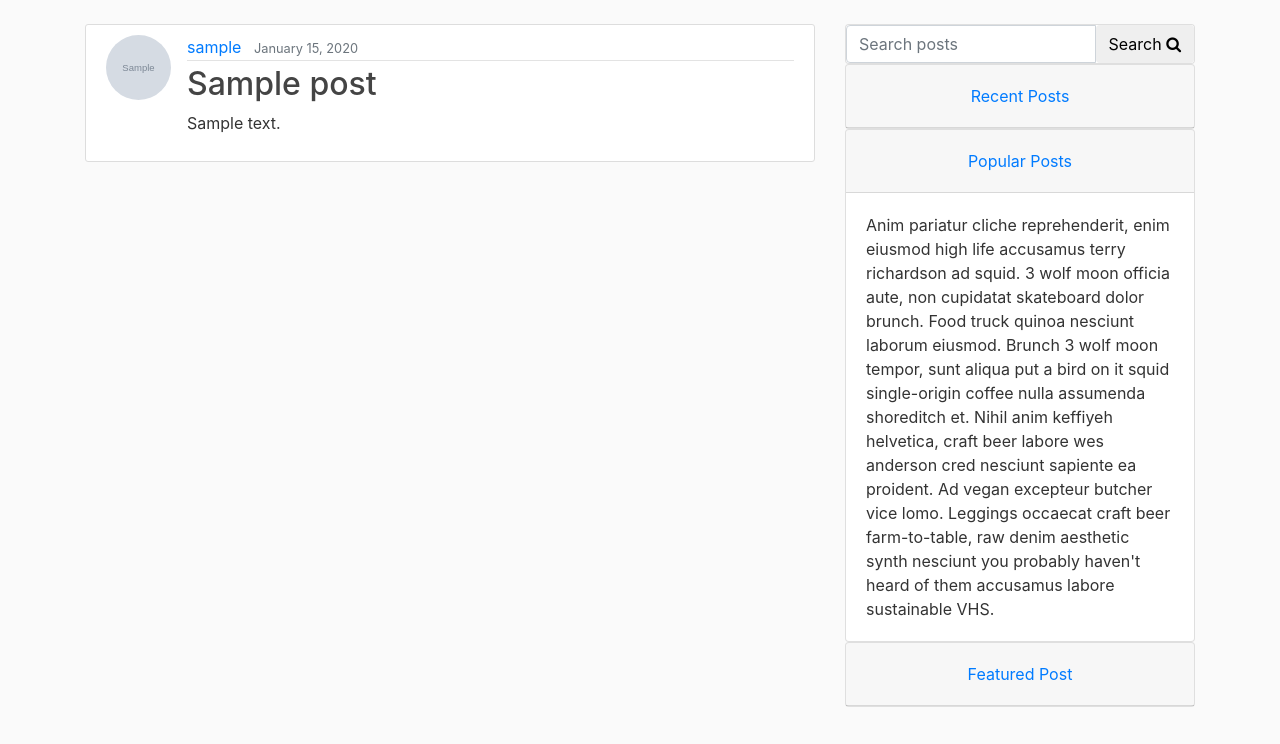
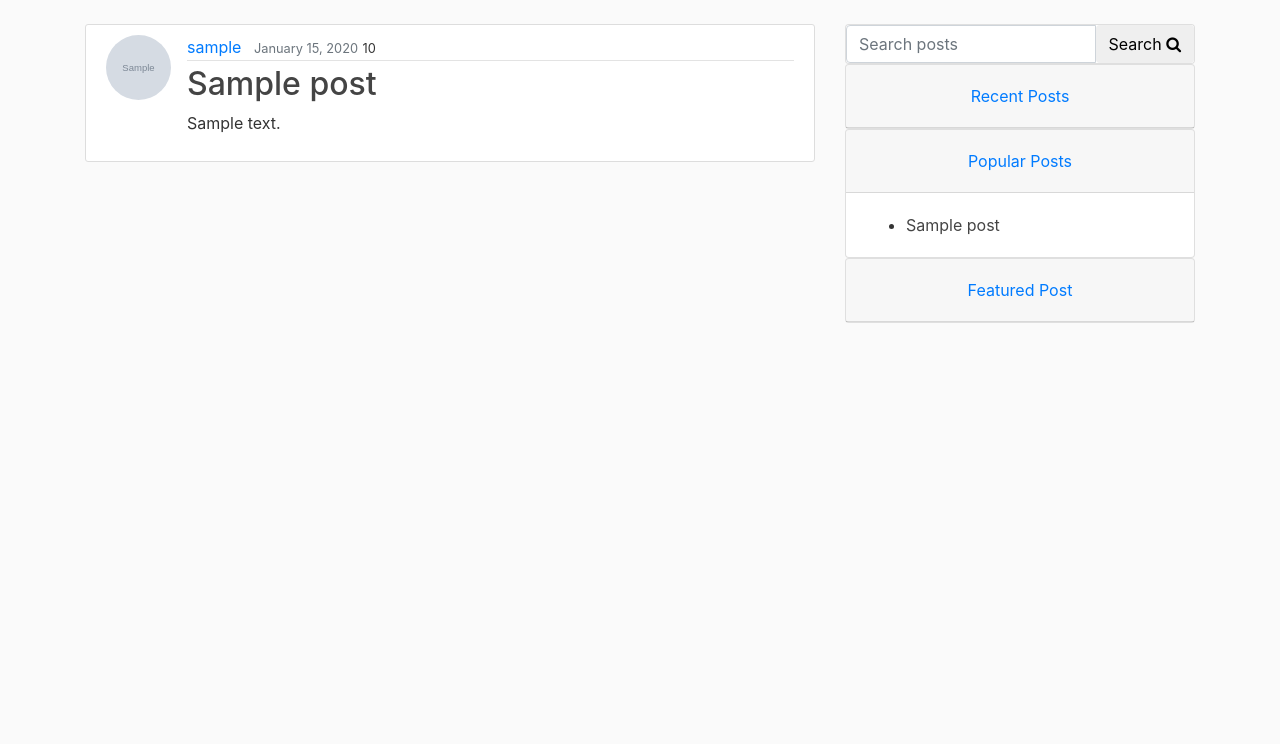
Before and after one commit to prime7/blog, a Django app: page / in a window 1280 px wide, after a click on "Popular Posts". Shown: the part 56-800 px from the top of the page. Run offline with Django 3.2, Linux system fonts and the light colour scheme; tables that the repository leaves empty hold one stand-in row (Sample ...); some libraries are stand-ins or nearby versions.

Commit message:
Popular Post

```diff
--- a/blog/models.py
+++ b/blog/models.py
@@ -11,7 +11,10 @@ class PostManager(models.Manager):
         return super(PostManager, self).filter(approved=True)
 
     def latest_posts(self, *args, **kwargs):
-        return super(PostManager, self).filter(approved=True).order_by('-date_posted')[:3]
+        return super(PostManager, self).filter(approved=True).order_by('date_posted')[:3]
+
+    def popular_posts(self, *args, **kwargs):
+        return super(PostManager, self).filter(approved=True).order_by('-views')[:3]
 
 class Post(models.Model):
     title = models.CharField(max_length=100)
@@ -20,6 +23,7 @@ class Post(models.Model):
     author = models.ForeignKey(User, on_delete=models.CASCADE)
     slug = models.SlugField(unique=True)
     approved = models.BooleanField(default=False)
+    views = models.PositiveIntegerField(default=0)
 
 
     objects = PostManager()
--- a/blog/templates/blog/home.html
+++ b/blog/templates/blog/home.html
@@ -7,6 +7,7 @@
             <div class="article-metadata">
               <a class="mr-2" href="{% url 'user-posts' post.author.username %}">{{ post.author }}</a>
               <small class="text-muted">{{ post.date_posted|date:"F d, Y" }}</small>
+              <small>{{ post.views }}</small>
             </div>
             <h2><a class="article-title" href="{% url 'post-detail' post.slug %}">{{ post.title }}</a></h2>
             <p class="article-content article-html">{{ post.content }}</p>
--- a/blog/templates/blog/includes/popular_posts.html
+++ b/blog/templates/blog/includes/popular_posts.html
@@ -1,14 +1,21 @@
 <div class="card">
         <div class="card-header text-center" id="headingTwo">
             <h5 class="mb-0">
-        <button class="btn btn-link collapsed" data-toggle="collapse" data-target="#collapseTwo" aria-expanded="false" aria-controls="collapseTwo">
+            <button class="btn btn-link" data-toggle="collapse" data-target="#collapseTwo" aria-expanded="true" aria-controls="collapseTwo">
                 Popular Posts
             </button>
             </h5>
         </div>
-    <div id="collapseTwo" class="collapse" aria-labelledby="headingTwo" data-parent="#accordion">
+
+        <div id="collapseTwo" class="collapse collapsed" aria-labelledby="headingTwo" data-parent="#accordion">
             <div class="card-body">
-        Anim pariatur cliche reprehenderit, enim eiusmod high life accusamus terry richardson ad squid. 3 wolf moon officia aute, non cupidatat skateboard dolor brunch. Food truck quinoa nesciunt laborum eiusmod. Brunch 3 wolf moon tempor, sunt aliqua put a bird on it squid single-origin coffee nulla assumenda shoreditch et. Nihil anim keffiyeh helvetica, craft beer labore wes anderson cred nesciunt sapiente ea proident. Ad vegan excepteur butcher vice lomo. Leggings occaecat craft beer farm-to-table, raw denim aesthetic synth nesciunt you probably haven't heard of them accusamus labore sustainable VHS.
+                <ul>
+                    {% for post in popular_posts %}
+                    <li>
+                        <a class="article-title" href="{% url 'post-detail' post.slug %}">{{ post.title }}</a></h2>
+                    </li>
+                    {% endfor %}
+                </ul>
             </div>
         </div>
     </div>
--- a/blog/views.py
+++ b/blog/views.py
@@ -1,32 +1,18 @@
 from django.shortcuts import render, get_object_or_404
 from django.contrib.auth.mixins import LoginRequiredMixin, UserPassesTestMixin
 from django.contrib.auth.models import User
-from django.views.generic import (
-    ListView,
-    DetailView,
-    CreateView,
-    UpdateView,
-    DeleteView
-)
+from django.views.generic import (ListView,DetailView,CreateView,UpdateView,DeleteView)
 from .models import Post
 from .forms import PostCreateForm
-from django.db.models import Q
-
-
-def home(request):
-    context = {
-        'posts': Post.objects.all()
-    }
-    return render(request, 'blog/home.html', context)
+from django.db.models import Q,F
 
 
 class PostListView(ListView):
     model = Post
-    template_name = 'blog/home.html'  # <app>/<model>_<viewtype>.html
+    template_name = 'blog/home.html'
     context_object_name = 'posts'
     ordering = ['-date_posted']
     paginate_by = 5
-
 
     def get(self, request, *args, **kwargs):
         if request.GET:
@@ -37,19 +23,22 @@ class PostListView(ListView):
                 return render(request, self.template_name, {'posts': posts})
         return super().get(request, *args, **kwargs)
 
-    def get_context_data(self, *, object_list=None, **kwargs):
+    def get_context_data(self,**kwargs):
         context = super().get_context_data(**kwargs)
+        posts = Post.objects.active()
         latest_posts = Post.objects.latest_posts()
+        popular_posts = Post.objects.popular_posts()
         context.update({
-            'latest_posts': latest_posts
+            'latest_posts': latest_posts,
+            'posts' : posts ,
+            'popular_posts' : popular_posts
         })
         return context
 
 
-
 class UserPostListView(ListView):
     model = Post
-    template_name = 'blog/user_posts.html'  # <app>/<model>_<viewtype>.html
+    template_name = 'blog/user_posts.html'
     context_object_name = 'posts'
     paginate_by = 5
 
@@ -57,9 +46,36 @@ class UserPostListView(ListView):
         user = get_object_or_404(User, username=self.kwargs.get('username'))
         return Post.objects.filter(author=user).order_by('-date_posted')
 
+    def get_context_data(self,**kwargs):
+        context = super().get_context_data(**kwargs)
+        posts = Post.objects.active()
+        latest_posts = Post.objects.latest_posts()
+        popular_posts = Post.objects.popular_posts()
+        context.update({
+            'latest_posts': latest_posts,
+            'posts' : posts ,
+            'popular_posts' : popular_posts
+        })
+        return context
+
 
 class PostDetailView(DetailView):
     model = Post
+
+    def get_context_data(self, **kwargs):
+        context = super().get_context_data(**kwargs)
+        post = self.get_object()
+        post.views = F('views') + 1  # Using an F expression to avoid race conditions
+        post.save()
+        posts = Post.objects.active()
+        latest_posts = Post.objects.latest_posts()
+        popular_posts = Post.objects.popular_posts()
+        context.update({
+            'latest_posts': latest_posts,
+            'posts' : posts ,
+            'popular_posts' : popular_posts
+        })
+        return context
 
 
 class PostCreateView(LoginRequiredMixin, CreateView):
```
Also changed, not shown: blog/migrations/0003_post_views.py (added). Lines whose indentation alone changed are shown as unchanged.
